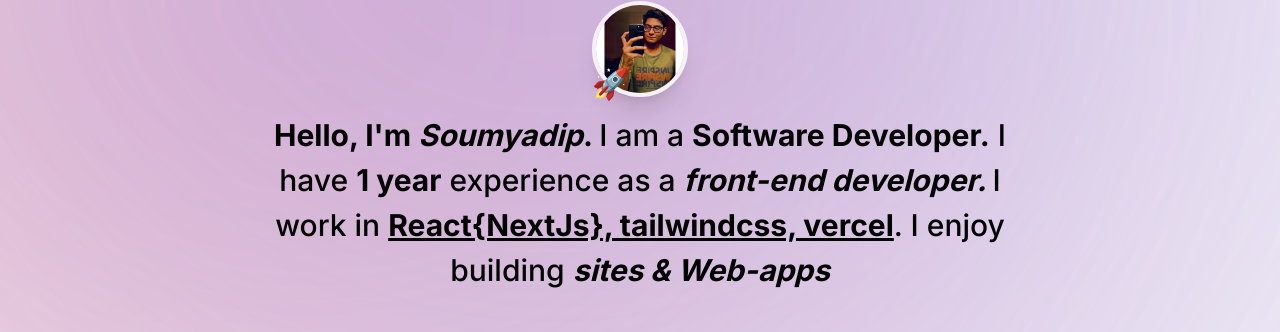
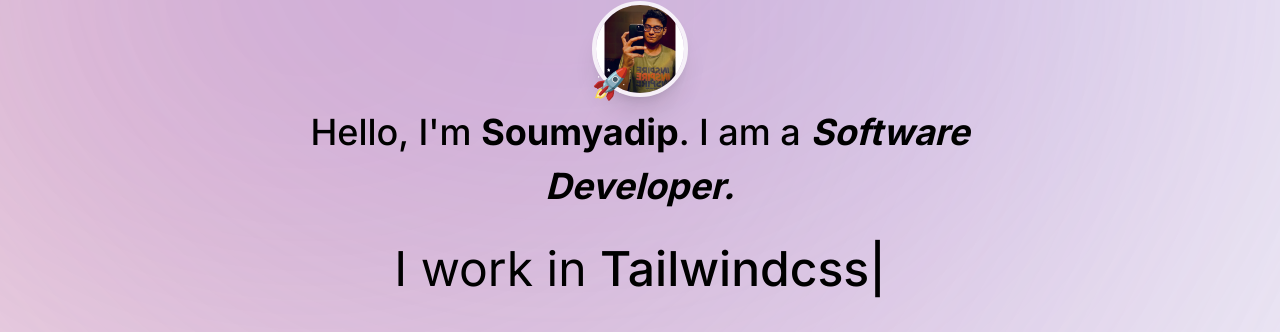
Before and after one commit to Nanashi-101/portfolio-site, a Next.js app: page / in a window 1280 px wide. Shown: the part 223-555 px from the top of the page. Built offline with nearby package versions, Linux system fonts and the light colour scheme; no server answers.

Commit message:
Added react-typed to the project

```diff
--- a/components/Intro.tsx
+++ b/components/Intro.tsx
@@ -10,6 +10,7 @@
 import { BsArrowRight, BsGithub, BsLinkedin } from 'react-icons/bs';
 import { HiDownload } from 'react-icons/hi';
 import { IoLogoWhatsapp } from "react-icons/io";
+import { ReactTyped } from 'react-typed';
 
 const Intro = () => {
     const { setActiveSection, setTimeLastClick } = useActiveSection();
@@ -32,23 +33,28 @@
                         initial={{ opacity: 0, scale: 0 }}
                         animate={{ opacity: 1, scale: 1 }}
                         transition={{ type: "spring", stiffness: 125, delay: 0.1, duration: 0.7 }}
-                        whileHover={{ scale: 1.2, rotate: 360}}
+                        whileHover={{ scale: 1.2, rotate: 360 }}
                         className='absolute -bottom-1 -left-[0.02rem]  text-3xl'>🚀</motion.span>
                 </div>
             </div>
-            <motion.h1 className='mb-10 mt-4 px-4 text-2xl font-medium !leading-[1.5] sm:text-3xl dark:text-gray-200/90'
+            <motion.h1 className='mb-8 mt-2 px-4 text-2xl font-medium !leading-[1.5] sm:text-4xl dark:text-gray-200/90'
                 initial={{ opacity: 0, y: 100 }}
                 animate={{ opacity: 1, y: 0 }}
                 transition={{ duration: 0.3 }}
             >
-                <span className="font-bold ">Hello, I'm <span className="italic">Soumyadip</span>. </span>
-                I am a{" "}
-                <span className="font-bold">Software Developer.</span> I have{" "}
-                <span className="font-bold">1 year</span> experience as a{" "}
-                <span className='font-bold italic'>front-end developer. </span>I work in{" "}
-                <span className="font-bold underline">{`React{NextJs}, tailwindcss, vercel`}</span>. I enjoy building{" "}
-                <span className="font-bold italic">sites & Web-apps</span>
+                <span className="">Hello, I'm <span className="font-bold">Soumyadip</span>. </span>{" "}
+                I am a{" "} <span className="font-bold italic">{" "}Software Developer. </span>{" "}
             </motion.h1>
+            <motion.p className='mb-[4rem] text-3xl sm:text-5xl my-4' initial={{ opacity: 0, y: 100 }}
+                animate={{ opacity: 1, y: 0 }}
+                transition={{ duration: 0.3 }}><span className=''>I work in</span>{" "}
+                <ReactTyped
+                    className='font-medium font-extrabold'
+                    strings={["React{NextJS}", "Tailwindcss", "NodeJs", "Git", "MongoDB", "ExpressJs", "TypeScript", "JavaScript", "HTML", "CSS", "SASS"]}
+                    typeSpeed={100}
+                    backSpeed={120}
+                    loop
+                /></motion.p>
             <motion.div className='flex flex-col sm:flex-row gap-4 items-center justify-center text-lg font-medium'
                 initial={{ opacity: 0, y: 100 }}
                 animate={{ opacity: 1, y: 0 }}
@@ -58,7 +64,7 @@
                     setTimeLastClick(Date.now());
                 }}>Contact me <BsArrowRight className='translate-y-[1.2px] group-hover:translate-x-[0.28rem] transition' /></Link>
                 <a href="/My_Resume.pdf" className='flex bg-white dark:bg-white/10 dark:text-white/80 px-6 py-3 rounded-full gap-2 items-center justify-center  hover:tracking-wider duration-300 hover:scale-105 focus:scale-105 active:scale-100 cursor-pointer shadow-lg border border-black/10'
-                    download={true} onClick={()=>{
+                    download={true} onClick={() => {
                         toast.loading("Downloading Resume", {
                         });
                         setInterval(() => {
--- a/package.json
+++ b/package.json
@@ -19,6 +19,7 @@
     "react-hot-toast": "^2.4.1",
     "react-icons": "^5.0.1",
     "react-intersection-observer": "^9.8.1",
+    "react-typed": "^2.0.12",
     "react-vertical-timeline-component": "^3.6.0",
     "resend": "^3.2.0",
     "sharp": "^0.33.3"
```
Also changed, not shown: 1 other file (tests, documents, lock files or other folders).
